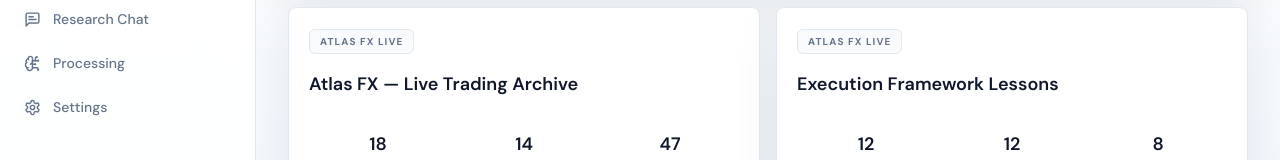
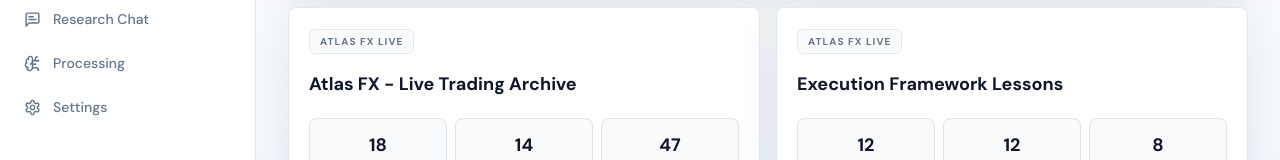
Before and after one commit to rohitsahu786k-dev/youtube-video-analysis, a Next.js app: page /playlists in a window 1280 px wide. Shown: the part 387-547 px from the top of the page. Built offline with nearby package versions, Linux system fonts and the light colour scheme.

Commit message:
Polish playlists page UI

```diff
--- a/src/app/playlists/page.tsx
+++ b/src/app/playlists/page.tsx
@@ -1,3 +1,3 @@
 import Link from "next/link";import { Header,Card,Badge } from "@/components/ui";import { AddSource } from "@/components/interactive";
-const data=[{id:"playlist-1",title:"Atlas FX — Live Trading Archive",videos:18,processed:14,trades:47},{id:"playlist-2",title:"Execution Framework Lessons",videos:12,processed:12,trades:8}];
-export default function Page(){return <><Header eyebrow="Sources" title="YouTube playlists" description="Discover playlist videos, queue bulk processing and track evidence coverage."/><AddSource/><div className="mt-4 grid gap-4 md:grid-cols-2">{data.map(p=><Link key={p.id} href={`/playlists/${p.id}`}><Card className="h-full p-5 hover:border-emerald-400/20"><Badge>Atlas FX Live</Badge><h2 className="mt-4 text-lg font-semibold text-white">{p.title}</h2><div className="mt-5 grid grid-cols-3 gap-2 text-center">{[[p.videos,"Videos"],[p.processed,"Processed"],[p.trades,"Trades"]].map(([v,l])=><div key={String(l)} className="rounded-xl bg-white/4 p-3"><p className="text-lg font-semibold">{v}</p><p className="text-[9px] uppercase tracking-wider text-slate-600">{l}</p></div>)}</div></Card></Link>)}</div></>}
+const data=[{id:"playlist-1",title:"Atlas FX - Live Trading Archive",videos:18,processed:14,trades:47},{id:"playlist-2",title:"Execution Framework Lessons",videos:12,processed:12,trades:8}];
+export default function Page(){return <><Header eyebrow="Sources" title="YouTube playlists" description="Discover playlist videos, queue bulk processing and track evidence coverage."/><AddSource/><div className="mt-4 grid gap-4 md:grid-cols-2">{data.map(p=><Link key={p.id} href={`/playlists/${p.id}`}><Card className="h-full p-5 hover:border-emerald-400/30"><Badge>Atlas FX Live</Badge><h2 className="mt-4 text-lg font-bold text-white">{p.title}</h2><div className="mt-5 grid grid-cols-3 gap-2 text-center">{[[p.videos,"Videos"],[p.processed,"Processed"],[p.trades,"Trades"]].map(([v,l])=><div key={String(l)} className="rounded-lg border border-slate-800 bg-slate-900/50 p-3"><p className="text-lg font-bold">{v}</p><p className="text-[9px] font-bold uppercase tracking-wider text-slate-600">{l}</p></div>)}</div></Card></Link>)}</div></>}
```
